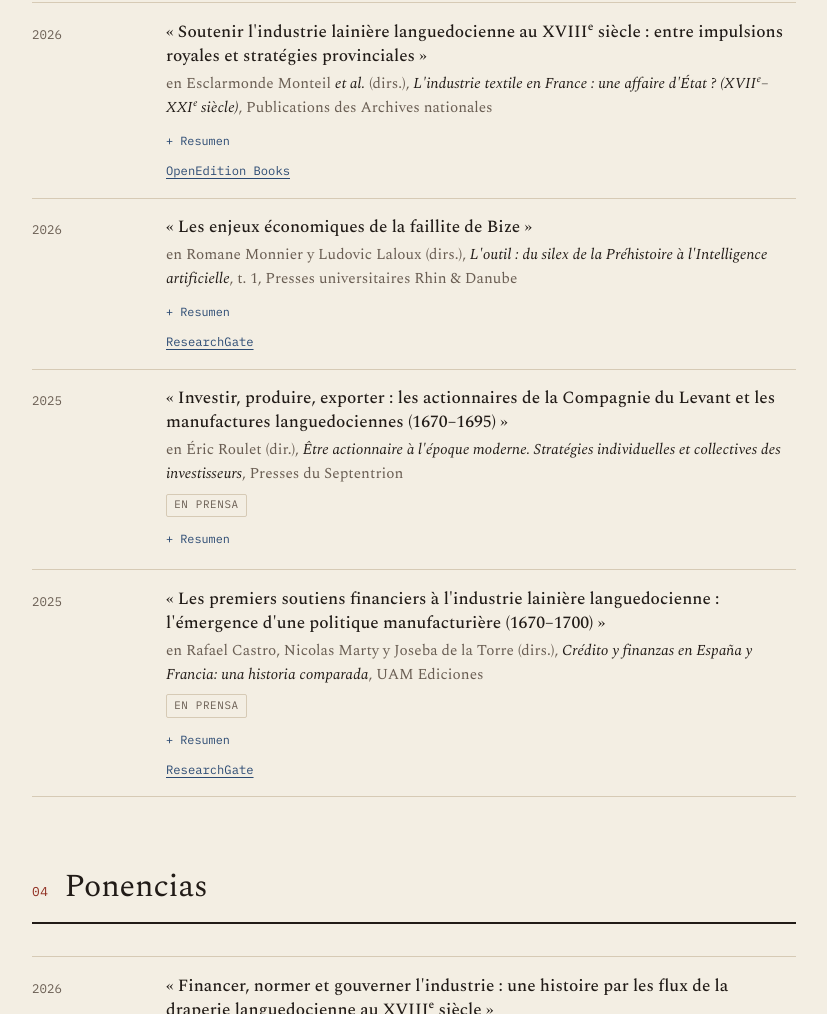
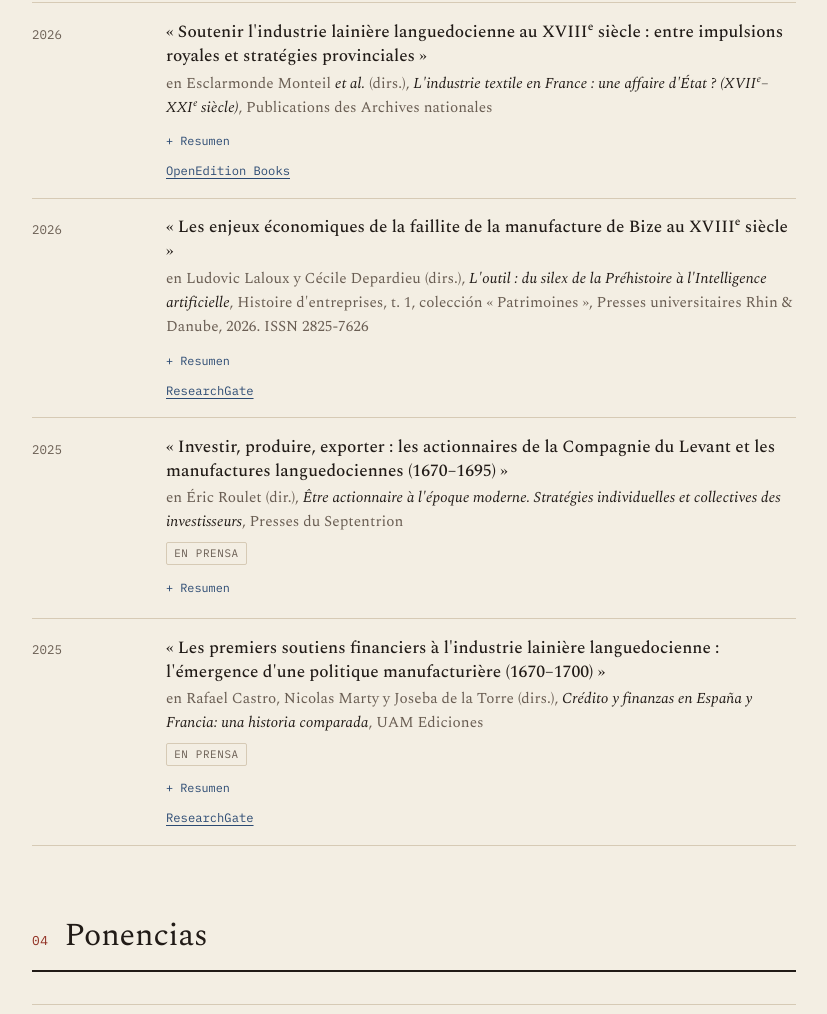
Before and after one commit to flavianminel/flavianminel.github.io, a plain HTML site: page es/index.html in a window 1280 px wide. Shown: the part 4775-5789 px from the top of the page, without its empty margins (402-1229 px from the left). Drawn offline with Linux system fonts and the light colour scheme.

Commit message:
Add files via upload

```diff
--- a/es/index.html
+++ b/es/index.html
@@ -195,8 +195,8 @@
       <li>
         <div class="when">2026</div>
         <div>
-          <div class="t">« Les enjeux économiques de la faillite de Bize »</div>
-          <div class="m">en Romane Monnier y Ludovic Laloux (dirs.), <i>L'outil&nbsp;: du silex de la Préhistoire à l'Intelligence artificielle</i>, t.&nbsp;1, Presses universitaires Rhin &amp; Danube</div>
+          <div class="t">« Les enjeux économiques de la faillite de la manufacture de Bize au XVIII<sup>e</sup> siècle »</div>
+          <div class="m">en Ludovic Laloux y Cécile Depardieu (dirs.), <i>L'outil&nbsp;: du silex de la Préhistoire à l'Intelligence artificielle</i>, Histoire d'entreprises, t.&nbsp;1, colección «&nbsp;Patrimoines&nbsp;», Presses universitaires Rhin &amp; Danube, 2026. ISSN&nbsp;2825-7626</div>
           <details><summary>Resumen</summary><p>La quiebra de la manufactura de Bize en 1732 revela las fragilidades del sistema manufacturero del Languedoc y las tensiones entre iniciativa empresarial e intervención provincial.</p></details>
           <div class="links"><a href="https://www.researchgate.net/profile/Flavian-Minel">ResearchGate</a></div>
         </div>
```
Also changed, not shown: en/index.html (+2 -2 lines), index.html (+2 -2 lines).
